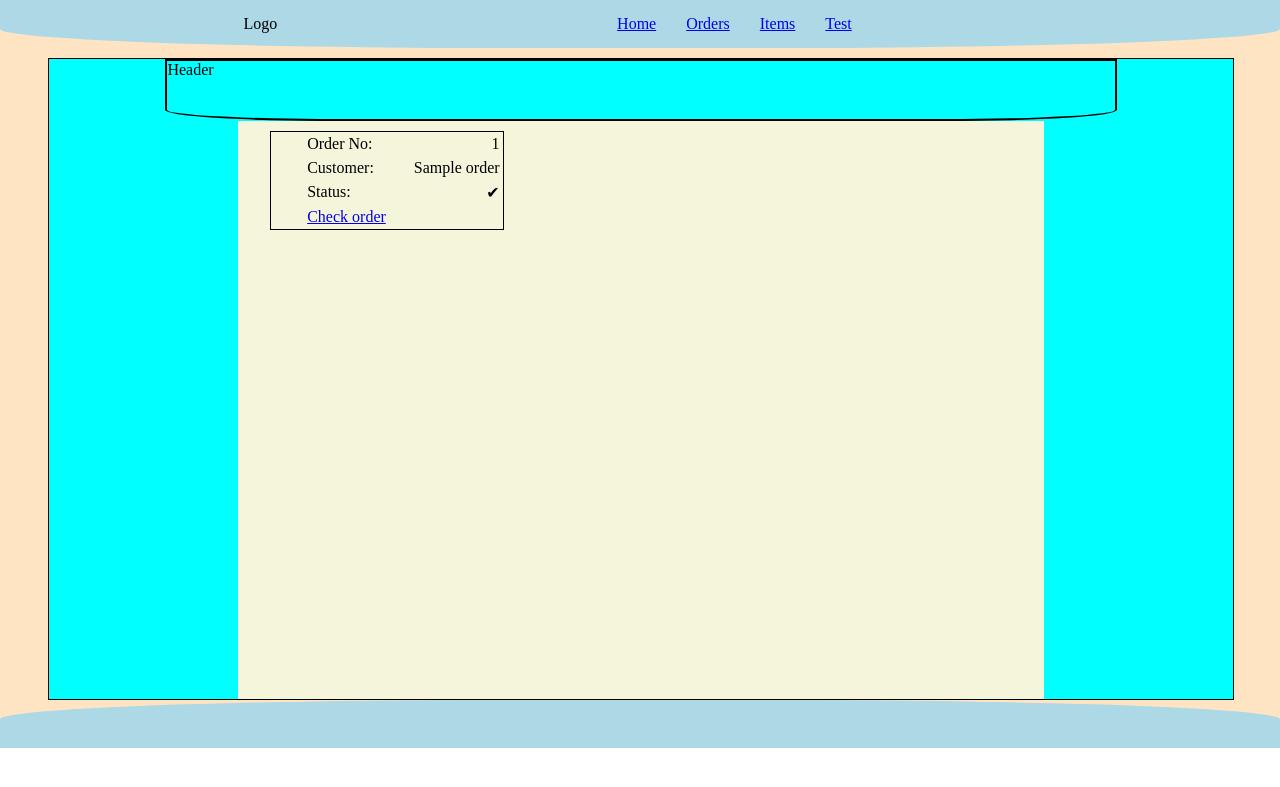
After one commit to GeorgeTegos/Project_food_takeaway, a Flask app: template templates/orders/orders.jinja in a window 1280 px wide. The commit adds this page. Shown: the top 787 px of the page. Run offline with Flask 3, Linux system fonts and the light colour scheme; the template is opened without the code that fills it: values that come from a table or form of the project are taken from there, others are empty; tables that the repository leaves empty hold one stand-in row (values such as "Sample post").

Commit message:
css order show

```diff
--- /dev/null
+++ b/static/orders/orders.css
@@ -0,0 +1,55 @@
+.orders__wrapper{
+    background-color: aqua;
+    width: 100%;
+    display: flex;
+    flex-flow: column;
+    justify-content: space-between;
+    align-items: center;
+}
+.orders__header{
+    border: 2px solid black;
+    width: 80%;
+    height: 4rem;
+    border-bottom-left-radius: 18%;
+    border-bottom-right-radius: 18%;
+}
+
+.orders__main{
+    background-color: beige;
+    width: 68%;
+    height: 100%;
+}
+
+.orders__main ul{
+    display: flex;
+    flex-wrap: wrap;
+    justify-content: flex-start;
+    padding-left: 2rem;
+    gap:3%;
+
+}
+
+.orders__main ul li.li__for {
+    display: flex;
+    flex-direction: column;
+    width: 30%;
+    border: 1px black solid;
+    margin-block: 10px;
+}
+.ul__for{
+    display: flex;
+    flex-flow: column;
+    align-self: center;
+
+}
+
+.ul__for li{
+    padding: 3px 0px;
+}
+
+.line__text {
+    display: flex;
+    gap:40px;
+    justify-content: space-between;
+    width: 100%;
+}
--- a/static/style.css
+++ b/static/style.css
@@ -48,64 +48,6 @@
     margin-top: 10px;
 }
 
-.orders__wrapper{
-    background-color: aqua;
-    width: 100%;
-    display: flex;
-    flex-flow: column;
-    justify-content: space-between;
-    align-items: center;
-}
-
-.orders__header{
-    border: 2px solid black;
-    width: 80%;
-    height: 4rem;
-    border-bottom-left-radius: 18%;
-    border-bottom-right-radius: 18%;
-}
-
-.orders__main{
-    background-color: beige;
-    width: 68%;
-    height: 100%;
-}
-
-.orders__main ul{
-    display: flex;
-    flex-wrap: wrap;
-    justify-content: flex-start;
-    padding-left: 2rem;
-    gap:3%;
-
-}
-
-.orders__main ul li.li__for {
-    display: flex;
-    flex-direction: column;
-    width: 30%;
-    border: 1px black solid;
-    margin-block: 10px;
-}
-
-.ul__for{
-    display: flex;
-    flex-flow: column;
-    align-self: center;
-
-}
-
-.ul__for li{
-    padding: 3px 0px;
-}
-
-.line__text {
-    display: flex;
-    gap:40px;
-    justify-content: space-between;
-    width: 100%;
-}
-
 /* Footer Area #############################-- FOOTER AREA */
 .footer{
     background-color: lightblue;
--- a/templates/base.jinja
+++ b/templates/base.jinja
@@ -3,9 +3,9 @@
 <head>
     <meta charset="UTF-8">
     <meta name="viewport" content="width=device-width, initial-scale=1.0">
-    <link
-      rel="stylesheet"
-      href="{{ url_for('static', filename='style.css') }}"/>
+    <link rel="stylesheet"  href="{{ url_for('static', filename='style.css') }}"/>
+    <link rel="stylesheet" href="{{ url_for('static', filename='orders/orders.css') }}"/>
+    <link rel="stylesheet" href="{{ url_for('static', filename='orders/show.css') }}"/>
     <title>Document</title>
 </head>
 <body>
--- /dev/null
+++ b/templates/orders/orders.jinja
@@ -0,0 +1,32 @@
+{% extends 'base.jinja' %}
+{% block content %}
+    <div class="orders__wrapper">
+        <div class="orders__header">
+            Header
+        </div>
+
+        <div class="orders__main">
+            <ul>
+            {% for order in orders  %}
+                <li class="li__for">
+                    <ul class="ul__for">
+                        <li class="line__text"><span>Order No:</span> {{ order.id }}</li>
+                        <li class="line__text"><span>Customer:</span> {{ order.customer_name }}</li>
+                        <li class="line__text"><span>Status:</span>
+                        {% if order.order_delivered == False  %}
+                            &#x2716;
+                        {% else %}
+                            &#x2714;
+                        {% endif %}
+                        </li>
+                        <li><a href="/orders/{{ order.id }}">Check order</a></li>
+
+                        {# <li class="line__text"><span>Phone:</span> {{ order.customer_phone }}</li>
+                        <li class="line__text"><span>Address:</span>  {{ order.customer_address }}</li> #}
+                    </ul>
+                </li>
+            {% endfor %}
+            </ul>
+        </div>
+    </div>
+{% endblock content %}
```
Also changed, not shown: controllers/order_controller.py (+7 -1 lines), controllers/order_item_controller.py (+9 -2 lines), static/orders/show.css (added, +40 -0 lines), templates/orders/show.jinja (+17 -23 lines), tests/order_controller_test.py (+16 -7 lines).
